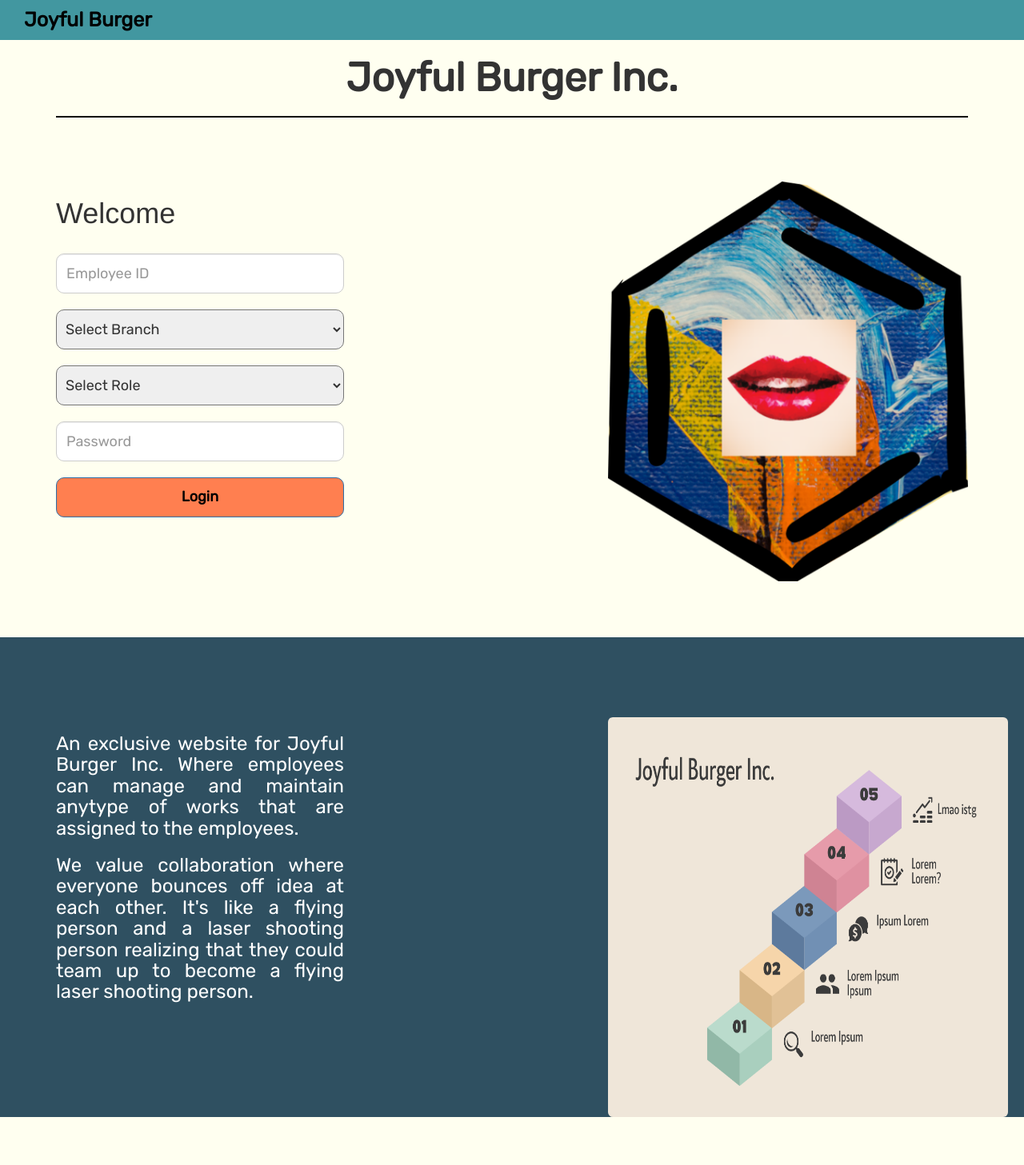
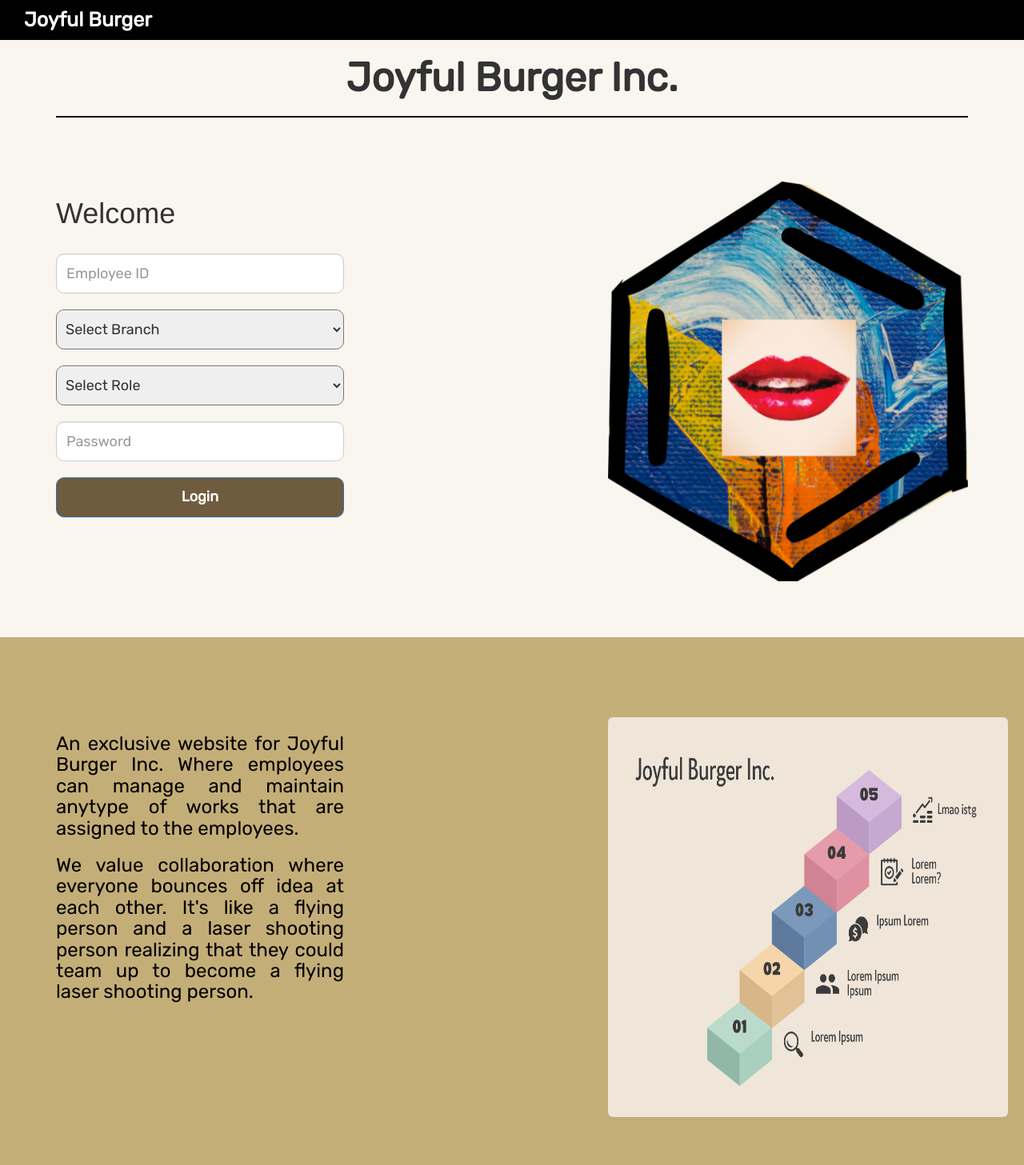
Before and after one commit to CJ-Felicitas/Form-Tester, a PHP site: page / in a window 1280 px wide. Shown: the whole page at 80% size. Before the commit the page ends 1397 px from the top, so only its background shows below. Run offline with PHP 8.4, Linux system fonts and the light colour scheme.

Commit message:
new changes to design

```diff
--- a/index.php
+++ b/index.php
@@ -42,12 +42,12 @@
         h3.description{
             font-family: 'Rubik', sans-serif;
             text-align: justify;
-            color: white;
+            color: black;
         }
     </style>
 </head>
 
-<body style="background-color: ivory;">
+<body style="background-color: #F9F6F0;">
 
     <?php
     $hostname = "localhost";
@@ -63,9 +63,9 @@
 
 
     ?>
-    <div style="background-color: #4297A0; width: 100%; height: 50px;">
+    <div style="background-color: black; width: 100%; height: 50px;">
 
-        <p style="text-align: left; font-family: 'Rubik', sans-serif; color:black;font-size:25px;line-height:50px;text-indent:30px"><b>Joyful Burger</b></p>
+        <p style="text-align: left; font-family: 'Rubik', sans-serif; color:white;font-size:25px;line-height:50px;text-indent:30px"><b>Joyful Burger</b></p>
     </div>
 
     <div class="container">
@@ -98,7 +98,7 @@
 
 
                     <input type="password" name="password" class="form-control" required placeholder="Password" style="border-radius: 10px;height:50px;font-family: 'Rubik', sans-serif;font-size:18px"><br>
-                    <input type="submit" value="Login" class="btn btn-primary" name="submit" style="font-size:18px;font-family: 'Rubik', sans-serif;font-size:18px; height:50px;display:block;margin:auto;width:100%;border-radius:10px;background-color:coral;color:black;font-weight: bold;">
+                    <input type="submit" value="Login" class="btn btn-primary" name="submit" style="font-size:18px;font-family: 'Rubik', sans-serif;font-size:18px; height:50px;display:block;margin:auto;width:100%;border-radius:10px;background-color:#6F5B3E;color:white;font-weight: bold;">
 
 
                     <?php
@@ -140,7 +140,7 @@
 
     </div>
 
-<div class="container-fluid" style="background-color: #2F5061; margin-top:70px">
+<div class="container-fluid" style="background-color: #C4AE78; margin-top:70px">
 <div class="container" style="margin-top: 30px;">
 <div class="row" style="margin-top:70px;">
                <div class="col-lg-4">
@@ -152,7 +152,8 @@
             </div>
             <div class="col-lg-8">
 <img class="img-rounded" src="page_image/Joyful Burger Inc.png" alt="Graph" width="500px" height="500px" style="margin-left:40%">
-            </div>
+<br><br><br><br>
+</div>
         </div>
 </div>
 </div>
```
